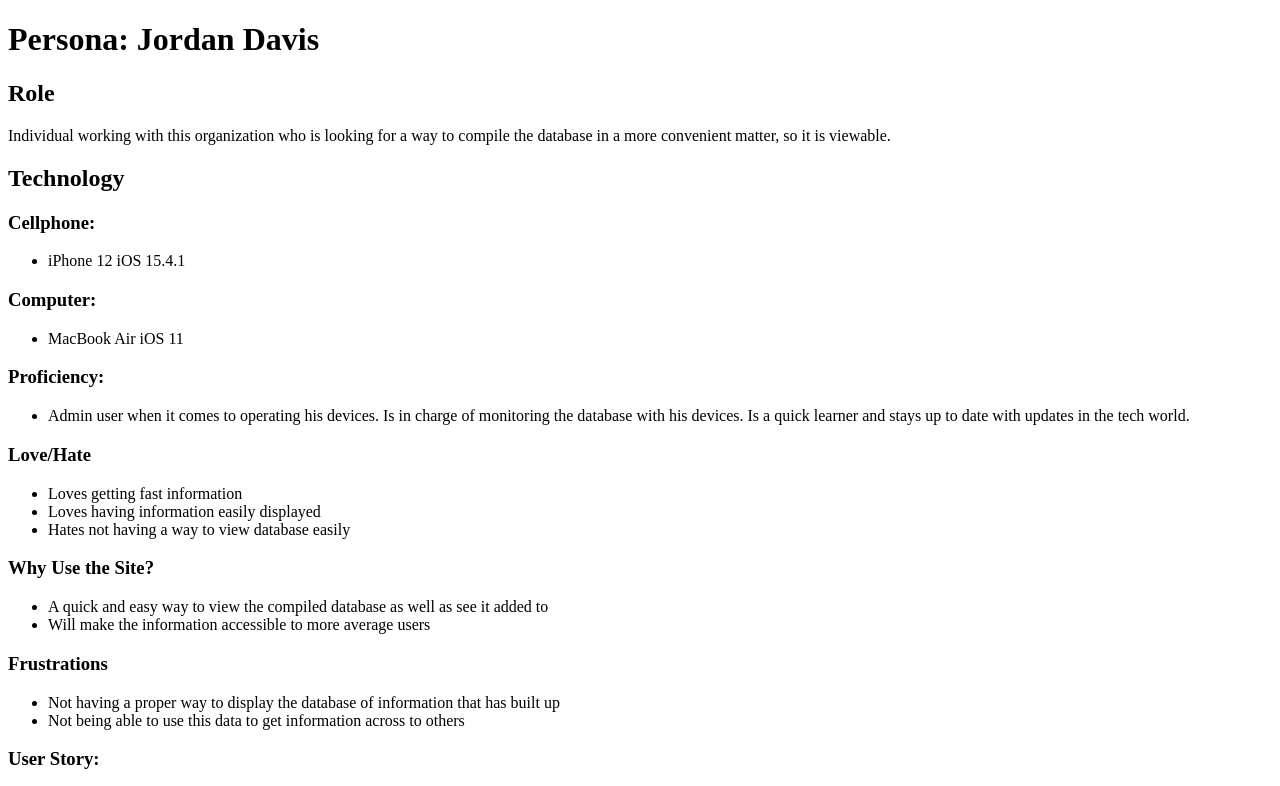
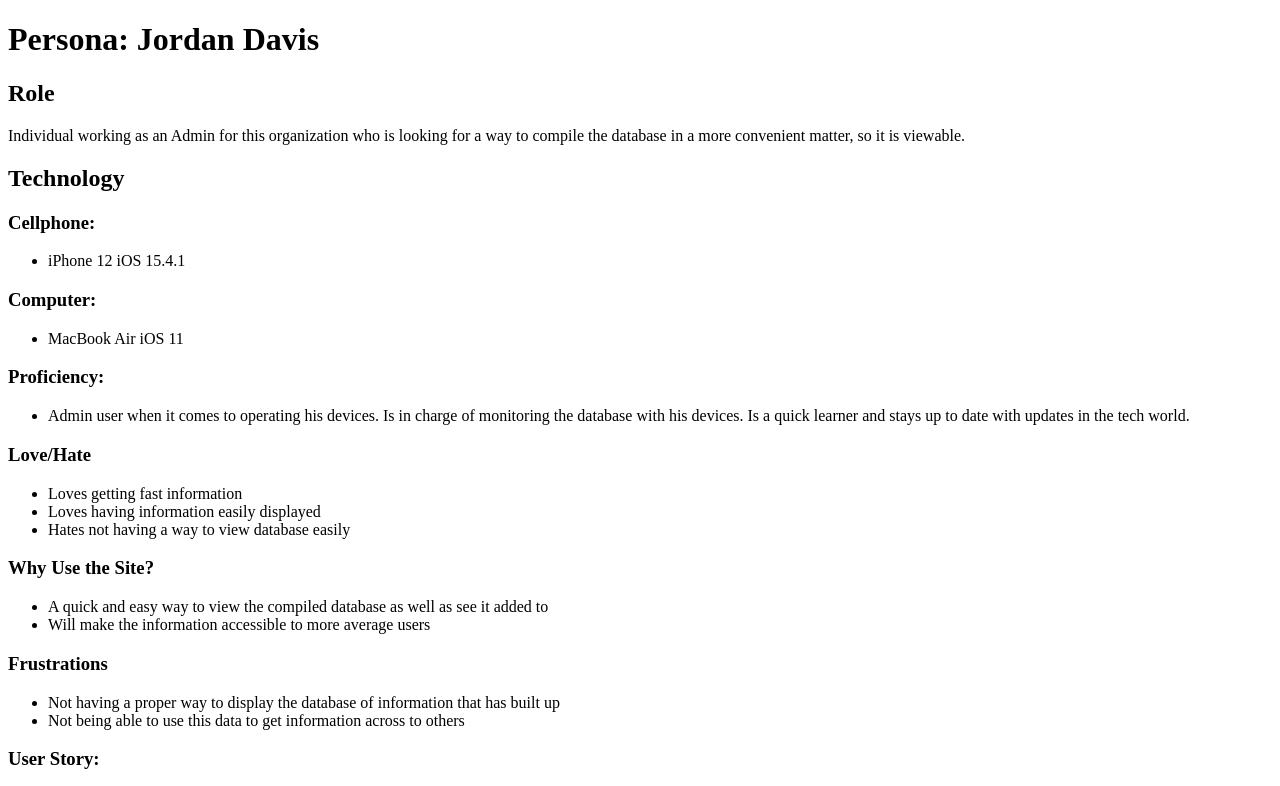
Before and after one commit to Least-Valuable-Painters/ABQ-Wildlife, a plain HTML site: page admin-persona.html in a window 1280 px wide. Shown: the top 786 px of the page. Drawn offline with Linux system fonts and the light colour scheme.

Commit message:
Admin Persona

```diff
--- a/admin-persona.html
+++ b/admin-persona.html
@@ -10,7 +10,7 @@
 <h1>Persona: Jordan Davis</h1>
 
 <h2>Role</h2>
-<p>Individual working with this organization who is looking for a way to compile the database in a more convenient matter, so it is viewable.</p>
+<p>Individual working as an Admin for this organization who is looking for a way to compile the database in a more convenient matter, so it is viewable.</p>
 
 <h2>Technology</h2>
 
```
